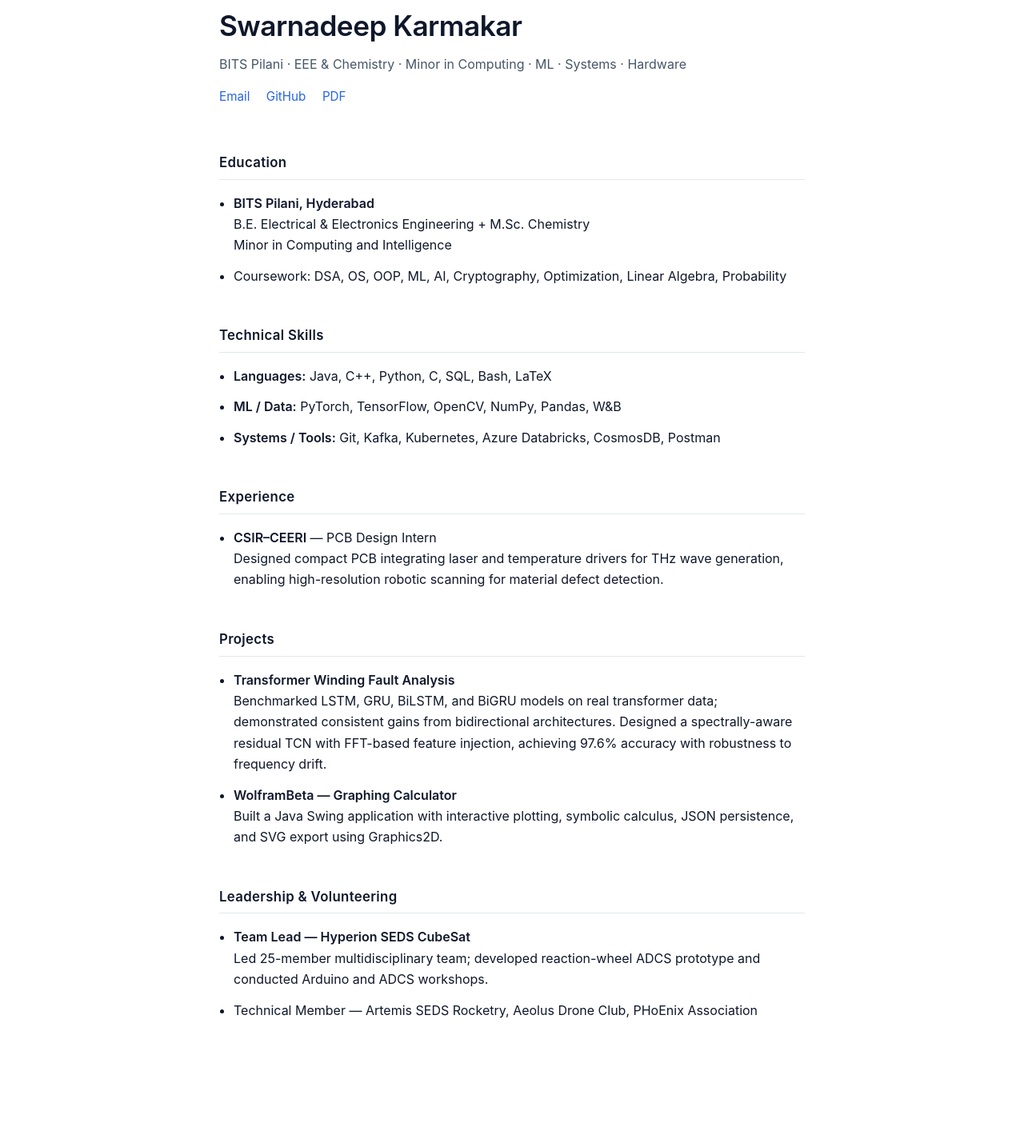
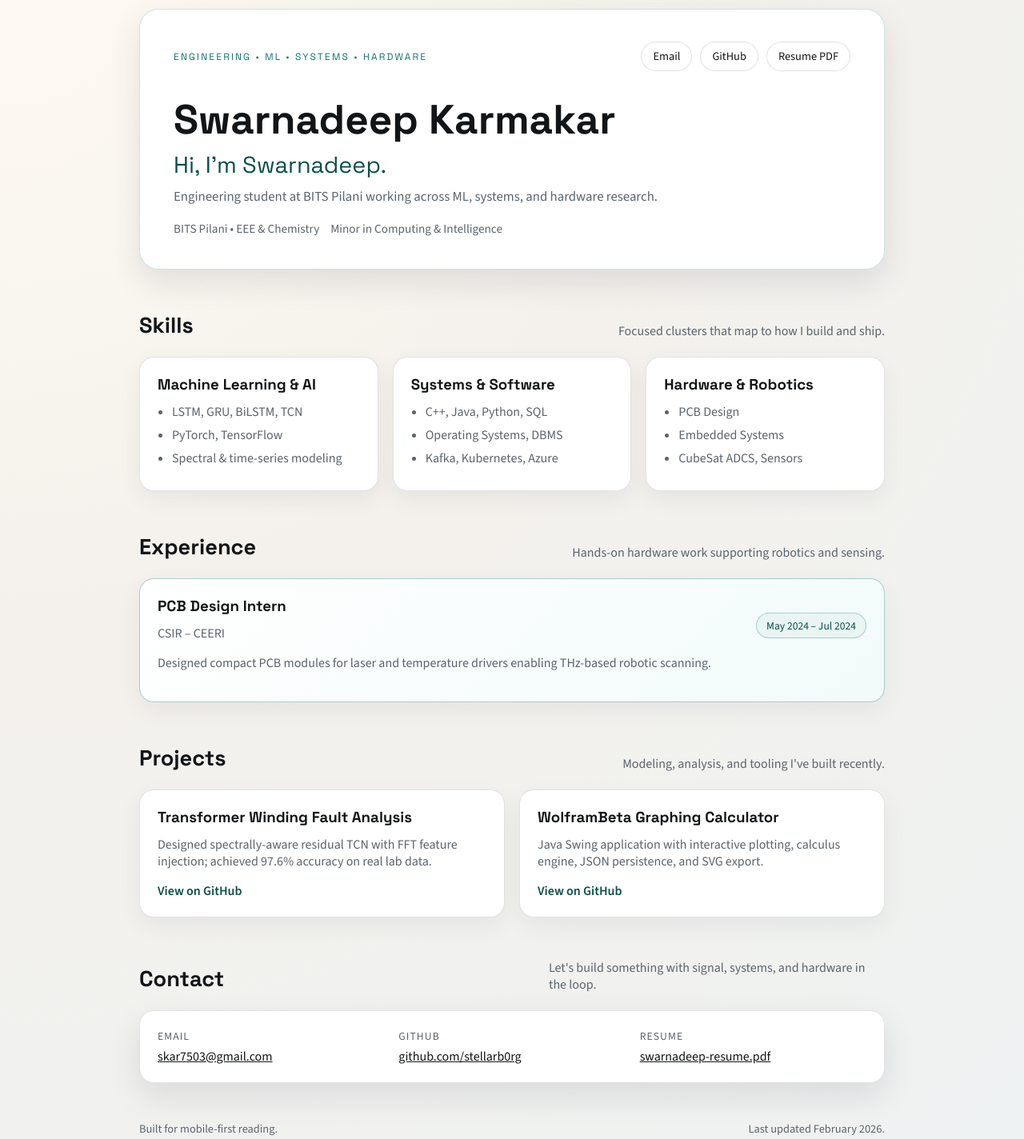
Before and after one commit to stellarb0rg/stellarb0rg.github.io, a plain HTML site: page index.html in a window 1280 px wide. Shown: the part 69-1493 px from the top of the page at 80% size. Before the commit the page ends 1417 px from the top, so only its background shows below. Drawn offline with nearby package versions, Linux system fonts and the light colour scheme.

Commit message:
Redesign resume site layout and content

```diff
--- a/index.html
+++ b/index.html
@@ -2,93 +2,136 @@
 <html lang="en">
 <head>
   <meta charset="UTF-8">
-  <title>Swarnadeep Karmakar | Engineering Resume</title>
+  <title>Swarnadeep Karmakar | Resume</title>
   <meta name="viewport" content="width=device-width, initial-scale=1">
-  <meta name="description" content="Swarnadeep Karmakar — Engineering student at BITS Pilani with experience in ML, systems, and hardware research.">
+  <meta name="description" content="Swarnadeep Karmakar — Engineering student at BITS Pilani working across ML, systems, and hardware research.">
   <link rel="stylesheet" href="style.css">
 </head>
-
 <body>
-<main>
-
-<header>
+  <div class="page">
+    <header class="hero">
+      <div class="hero-top">
+        <p class="eyebrow">Engineering • ML • Systems • Hardware</p>
+        <div class="hero-actions">
+          <a class="chip" href="mailto:skar7503@gmail.com">Email</a>
+          <a class="chip" href="https://github.com/stellarb0rg">GitHub</a>
+          <a class="chip" href="swarnadeep-resume.pdf">Resume PDF</a>
+        </div>
+      </div>
       <h1>Swarnadeep Karmakar</h1>
-  <div class="subtitle">
-    BITS Pilani · EEE & Chemistry · Minor in Computing · ML · Systems · Hardware
-  </div>
-  <div class="links">
-    <a href="mailto:skar7503@gmail.com">Email</a>
-    <a href="https://github.com/stellarb0rg">GitHub</a>
-    <a href="swarnadeep-resume.pdf">PDF</a>
+      <p class="hero-title">Hi, I&apos;m Swarnadeep.</p>
+      <p class="hero-subtitle">
+        Engineering student at BITS Pilani working across ML, systems, and hardware research.
+      </p>
+      <div class="hero-meta">
+        <span>BITS Pilani • EEE & Chemistry</span>
+        <span>Minor in Computing & Intelligence</span>
       </div>
     </header>
 
-<section>
-  <h2>Education</h2>
+    <section class="section">
+      <div class="section-header">
+        <h2>Skills</h2>
+        <p>Focused clusters that map to how I build and ship.</p>
+      </div>
+      <div class="grid">
+        <article class="card">
+          <h3>Machine Learning &amp; AI</h3>
           <ul>
-    <li>
-      <strong>BITS Pilani, Hyderabad</strong><br>
-      B.E. Electrical & Electronics Engineering + M.Sc. Chemistry<br>
-      Minor in Computing and Intelligence
-    </li>
-    <li>
-      Coursework: DSA, OS, OOP, ML, AI, Cryptography, Optimization, Linear Algebra, Probability
-    </li>
+            <li>LSTM, GRU, BiLSTM, TCN</li>
+            <li>PyTorch, TensorFlow</li>
+            <li>Spectral &amp; time-series modeling</li>
           </ul>
+        </article>
+        <article class="card">
+          <h3>Systems &amp; Software</h3>
+          <ul>
+            <li>C++, Java, Python, SQL</li>
+            <li>Operating Systems, DBMS</li>
+            <li>Kafka, Kubernetes, Azure</li>
+          </ul>
+        </article>
+        <article class="card">
+          <h3>Hardware &amp; Robotics</h3>
+          <ul>
+            <li>PCB Design</li>
+            <li>Embedded Systems</li>
+            <li>CubeSat ADCS, Sensors</li>
+          </ul>
+        </article>
+      </div>
     </section>
 
-<section>
-  <h2>Technical Skills</h2>
-  <ul>
-    <li><strong>Languages:</strong> Java, C++, Python, C, SQL, Bash, LaTeX</li>
-    <li><strong>ML / Data:</strong> PyTorch, TensorFlow, OpenCV, NumPy, Pandas, W&B</li>
-    <li><strong>Systems / Tools:</strong> Git, Kafka, Kubernetes, Azure Databricks, CosmosDB, Postman</li>
-  </ul>
+    <section class="section">
+      <div class="section-header">
+        <h2>Experience</h2>
+        <p>Hands-on hardware work supporting robotics and sensing.</p>
+      </div>
+      <article class="card highlight">
+        <div class="card-top">
+          <div>
+            <h3>PCB Design Intern</h3>
+            <p class="muted">CSIR – CEERI</p>
+          </div>
+          <span class="pill">May 2024 – Jul 2024</span>
+        </div>
+        <p>
+          Designed compact PCB modules for laser and temperature drivers enabling THz-based
+          robotic scanning.
+        </p>
+      </article>
     </section>
 
-<section>
-  <h2>Experience</h2>
-  <ul>
-    <li>
-      <strong>CSIR–CEERI</strong> — PCB Design Intern<br>
-      Designed compact PCB integrating laser and temperature drivers for THz wave generation,
-      enabling high-resolution robotic scanning for material defect detection.
-    </li>
-  </ul>
+    <section class="section">
+      <div class="section-header">
+        <h2>Projects</h2>
+        <p>Modeling, analysis, and tooling I&apos;ve built recently.</p>
+      </div>
+      <div class="grid">
+        <article class="card">
+          <h3>Transformer Winding Fault Analysis</h3>
+          <p>
+            Designed spectrally-aware residual TCN with FFT feature injection; achieved 97.6%
+            accuracy on real lab data.
+          </p>
+          <a class="link" href="https://github.com/stellarb0rg/project-link">View on GitHub</a>
+        </article>
+        <article class="card">
+          <h3>WolframBeta Graphing Calculator</h3>
+          <p>
+            Java Swing application with interactive plotting, calculus engine, JSON persistence,
+            and SVG export.
+          </p>
+          <a class="link" href="https://github.com/stellarb0rg/project-link">View on GitHub</a>
+        </article>
+      </div>
     </section>
 
-<section>
-  <h2>Projects</h2>
-  <ul>
-    <li>
-      <strong>Transformer Winding Fault Analysis</strong><br>
-      Benchmarked LSTM, GRU, BiLSTM, and BiGRU models on real transformer data; demonstrated
-      consistent gains from bidirectional architectures. Designed a spectrally-aware residual TCN
-      with FFT-based feature injection, achieving 97.6% accuracy with robustness to frequency drift.
-    </li>
-
-    <li>
-      <strong>WolframBeta — Graphing Calculator</strong><br>
-      Built a Java Swing application with interactive plotting, symbolic calculus, JSON persistence,
-      and SVG export using Graphics2D.
-    </li>
-  </ul>
+    <section class="section contact">
+      <div class="section-header">
+        <h2>Contact</h2>
+        <p>Let&apos;s build something with signal, systems, and hardware in the loop.</p>
+      </div>
+      <div class="contact-card">
+        <div>
+          <p class="label">Email</p>
+          <a href="mailto:skar7503@gmail.com">skar7503@gmail.com</a>
+        </div>
+        <div>
+          <p class="label">GitHub</p>
+          <a href="https://github.com/stellarb0rg">github.com/stellarb0rg</a>
+        </div>
+        <div>
+          <p class="label">Resume</p>
+          <a href="swarnadeep-resume.pdf">swarnadeep-resume.pdf</a>
+        </div>
+      </div>
     </section>
 
-<section>
-  <h2>Leadership & Volunteering</h2>
-  <ul>
-    <li>
-      <strong>Team Lead — Hyperion SEDS CubeSat</strong><br>
-      Led 25-member multidisciplinary team; developed reaction-wheel ADCS prototype and conducted
-      Arduino and ADCS workshops.
-    </li>
-    <li>
-      Technical Member — Artemis SEDS Rocketry, Aeolus Drone Club, PHoEnix Association
-    </li>
-  </ul>
-</section>
-
-</main>
+    <footer>
+      <span>Built for mobile-first reading.</span>
+      <span>Last updated February 2026.</span>
+    </footer>
+  </div>
 </body>
 </html>
--- a/style.css
+++ b/style.css
@@ -1,167 +1,280 @@
-/* =========================
-   Design System (2025)
-   ========================= */
+@import url("https://fonts.googleapis.com/css2?family=Space+Grotesk:wght@400;500;600;700&family=Source+Sans+3:wght@400;500;600&display=swap");
 
 :root {
-  --bg: #ffffff;
-  --text-primary: #0f172a;    /* slate-900 */
-  --text-secondary: #475569;  /* slate-600 */
-  --accent: #2563eb;         /* blue-600 */
-  --border-subtle: #e5e7eb;  /* gray-200 */
+  color-scheme: light;
+  --bg: #f4f1ec;
+  --bg-alt: #ffffff;
+  --ink: #121517;
+  --muted: #5b646d;
+  --accent: #0f766e;
+  --accent-strong: #0a4f4a;
+  --border: rgba(18, 21, 23, 0.12);
+  --shadow: 0 16px 40px rgba(15, 23, 42, 0.1);
+  --radius: 18px;
 }
 
-/* =========================
-   Global Reset
-   ========================= */
-
-*,
-*::before,
-*::after {
+* {
   box-sizing: border-box;
-}
-
-html {
-  -webkit-font-smoothing: antialiased;
-  -moz-osx-font-smoothing: grayscale;
 }
 
 body {
   margin: 0;
-  background: var(--bg);
-  color: var(--text-primary);
-  font-family: -apple-system, BlinkMacSystemFont,
-               "Segoe UI", Roboto, Inter,
-               Helvetica, Arial, sans-serif;
-  font-size: 16px;
-  line-height: 1.65;
+  font-family: "Source Sans 3", "Helvetica Neue", Arial, sans-serif;
+  color: var(--ink);
+  background: radial-gradient(circle at top left, #fffaf3 0%, #f4f1ec 42%, #eef2f2 100%);
+  min-height: 100vh;
 }
 
-/* =========================
-   Layout
-   ========================= */
-
-main {
-  max-width: 780px;
-  margin: 72px auto;
-  padding: 0 24px;
+.page {
+  max-width: 980px;
+  margin: 0 auto;
+  padding: 80px 24px 56px;
+  position: relative;
 }
 
-/* =========================
-   Header
-   ========================= */
+.page::before {
+  content: "";
+  position: absolute;
+  inset: 0;
+  background-image: radial-gradient(rgba(15, 118, 110, 0.12) 1px, transparent 1px);
+  background-size: 40px 40px;
+  opacity: 0.25;
+  pointer-events: none;
+  mask-image: linear-gradient(to bottom, rgba(0, 0, 0, 0.9), transparent 90%);
+}
 
-header {
-  margin-bottom: 56px;
+.hero {
+  position: relative;
+  z-index: 1;
+  background: var(--bg-alt);
+  border-radius: calc(var(--radius) + 6px);
+  padding: 40px 42px;
+  box-shadow: var(--shadow);
+  border: 1px solid rgba(15, 118, 110, 0.2);
+}
+
+.hero-top {
+  display: flex;
+  align-items: center;
+  justify-content: space-between;
+  gap: 16px;
+  flex-wrap: wrap;
+}
+
+.eyebrow {
+  font-family: "Space Grotesk", "Helvetica Neue", sans-serif;
+  text-transform: uppercase;
+  letter-spacing: 0.18em;
+  font-size: 0.75rem;
+  margin: 0;
+  color: var(--accent);
+}
+
+.hero-actions {
+  display: flex;
+  flex-wrap: wrap;
+  gap: 10px;
+}
+
+.chip {
+  font-size: 0.9rem;
+  padding: 8px 14px;
+  border-radius: 999px;
+  border: 1px solid var(--border);
+  text-decoration: none;
+  color: var(--ink);
+  background: #ffffff;
+  transition: transform 0.2s ease, border-color 0.2s ease;
+}
+
+.chip:hover {
+  transform: translateY(-2px);
+  border-color: rgba(15, 118, 110, 0.4);
 }
 
 h1 {
-  font-size: 2.2rem;
-  font-weight: 600;
-  margin: 0 0 6px 0;
-  letter-spacing: -0.015em;
+  font-family: "Space Grotesk", "Helvetica Neue", sans-serif;
+  font-size: clamp(2.4rem, 4vw, 3.4rem);
+  margin: 28px 0 6px;
 }
 
-.subtitle {
-  font-size: 1rem;
-  color: var(--text-secondary);
+.hero-title {
+  font-family: "Space Grotesk", "Helvetica Neue", sans-serif;
+  font-size: clamp(1.3rem, 2.4vw, 1.8rem);
+  margin: 0 0 10px;
+  color: var(--accent-strong);
 }
 
-.links {
-  margin-top: 14px;
+.hero-subtitle {
+  margin: 0 0 20px;
+  color: var(--muted);
+  font-size: 1.05rem;
+  max-width: 640px;
 }
 
-.links a {
-  margin-right: 16px;
+.hero-meta {
+  display: flex;
+  flex-wrap: wrap;
+  gap: 14px;
+  color: var(--muted);
   font-size: 0.95rem;
 }
 
-/* =========================
-   Sections
-   ========================= */
-
-section {
-  margin-bottom: 48px;
+.section {
+  margin-top: 52px;
+  position: relative;
+  z-index: 1;
 }
 
-h2 {
-  font-size: 1.05rem;
-  font-weight: 600;
-  margin: 0 0 16px 0;
-  padding-bottom: 6px;
-  border-bottom: 1px solid var(--border-subtle);
-  letter-spacing: 0.02em;
+.section-header {
+  display: flex;
+  align-items: flex-end;
+  justify-content: space-between;
+  gap: 16px;
+  flex-wrap: wrap;
+  margin-bottom: 22px;
 }
 
-/* =========================
-   Lists & Text
-   ========================= */
+.section-header h2 {
+  font-family: "Space Grotesk", "Helvetica Neue", sans-serif;
+  font-size: 1.7rem;
+  margin: 0;
+}
 
-ul {
+.section-header p {
+  margin: 0;
+  color: var(--muted);
+  max-width: 420px;
+}
+
+.grid {
+  display: grid;
+  grid-template-columns: repeat(auto-fit, minmax(220px, 1fr));
+  gap: 18px;
+}
+
+.card {
+  background: var(--bg-alt);
+  border-radius: var(--radius);
+  padding: 22px;
+  border: 1px solid var(--border);
+  box-shadow: 0 10px 30px rgba(15, 23, 42, 0.06);
+}
+
+.card h3 {
+  font-family: "Space Grotesk", "Helvetica Neue", sans-serif;
+  margin: 0 0 12px;
+}
+
+.card p {
+  margin: 0 0 16px;
+  color: var(--muted);
+}
+
+.card ul {
   margin: 0;
   padding-left: 18px;
+  color: var(--muted);
 }
 
-li {
-  margin-bottom: 12px;
+.card li {
+  margin-bottom: 8px;
 }
 
-strong {
+.highlight {
+  border-color: rgba(15, 118, 110, 0.35);
+  background: linear-gradient(135deg, #ffffff 0%, #f1fbfa 100%);
+}
+
+.card-top {
+  display: flex;
+  align-items: center;
+  justify-content: space-between;
+  gap: 12px;
+  flex-wrap: wrap;
+}
+
+.muted {
+  margin: 0;
+  color: var(--muted);
+}
+
+.pill {
+  font-size: 0.85rem;
+  padding: 6px 12px;
+  border-radius: 999px;
+  border: 1px solid rgba(15, 118, 110, 0.3);
+  color: var(--accent-strong);
+  background: #e8f5f3;
+}
+
+.link {
+  color: var(--accent-strong);
+  text-decoration: none;
   font-weight: 600;
 }
 
-/* =========================
-   Links
-   ========================= */
-
-a {
-  color: var(--accent);
-  text-decoration: none;
-}
-
-a:hover {
+.link:hover {
   text-decoration: underline;
 }
 
-/* =========================
-   Accessibility
-   ========================= */
+.contact-card {
+  display: grid;
+  grid-template-columns: repeat(auto-fit, minmax(200px, 1fr));
+  gap: 18px;
+  padding: 22px;
+  border-radius: var(--radius);
+  background: var(--bg-alt);
+  border: 1px solid var(--border);
+  box-shadow: var(--shadow);
+}
+
+.label {
+  margin: 0 0 6px;
+  font-size: 0.85rem;
+  text-transform: uppercase;
+  letter-spacing: 0.08em;
+  color: var(--muted);
+}
+
+footer {
+  margin-top: 48px;
+  display: flex;
+  justify-content: space-between;
+  flex-wrap: wrap;
+  gap: 12px;
+  font-size: 0.9rem;
+  color: var(--muted);
+  position: relative;
+  z-index: 1;
+}
+
+a {
+  color: inherit;
+}
+
+@media (max-width: 720px) {
+  .page {
+    padding: 56px 18px 48px;
+  }
+
+  .hero {
+    padding: 32px 24px;
+  }
+
+  .hero-top {
+    flex-direction: column;
+    align-items: flex-start;
+  }
+
+  .section-header {
+    flex-direction: column;
+    align-items: flex-start;
+  }
+}
 
 @media (prefers-reduced-motion: reduce) {
   * {
-    animation: none;
-    transition: none;
+    transition: none !important;
   }
 }
-
-/* =========================
-   Print Optimization
-   ========================= */
-
-@media print {
-  body {
-    color: #000;
-    background: #fff;
-    font-size: 11pt;
-    line-height: 1.45;
-  }
-
-  main {
-    margin: 0;
-    padding: 0;
-    max-width: none;
-  }
-
-  a {
-    color: #000;
-    text-decoration: none;
-  }
-
-  h1 {
-    font-size: 18pt;
-  }
-
-  h2 {
-    border-bottom: none;
-    margin-top: 18pt;
-  }
-}
```
Lines whose indentation alone changed are shown as unchanged.
